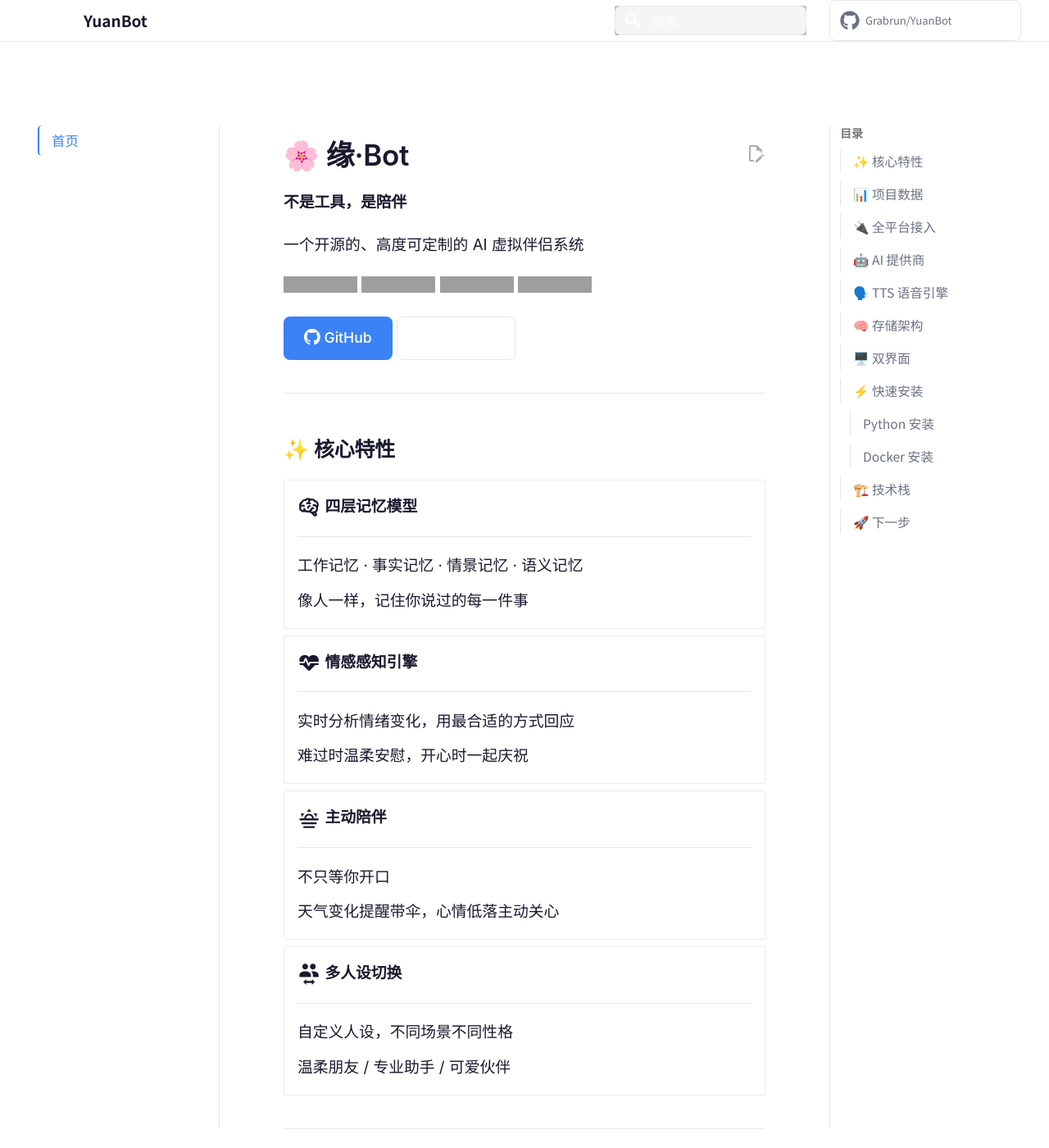
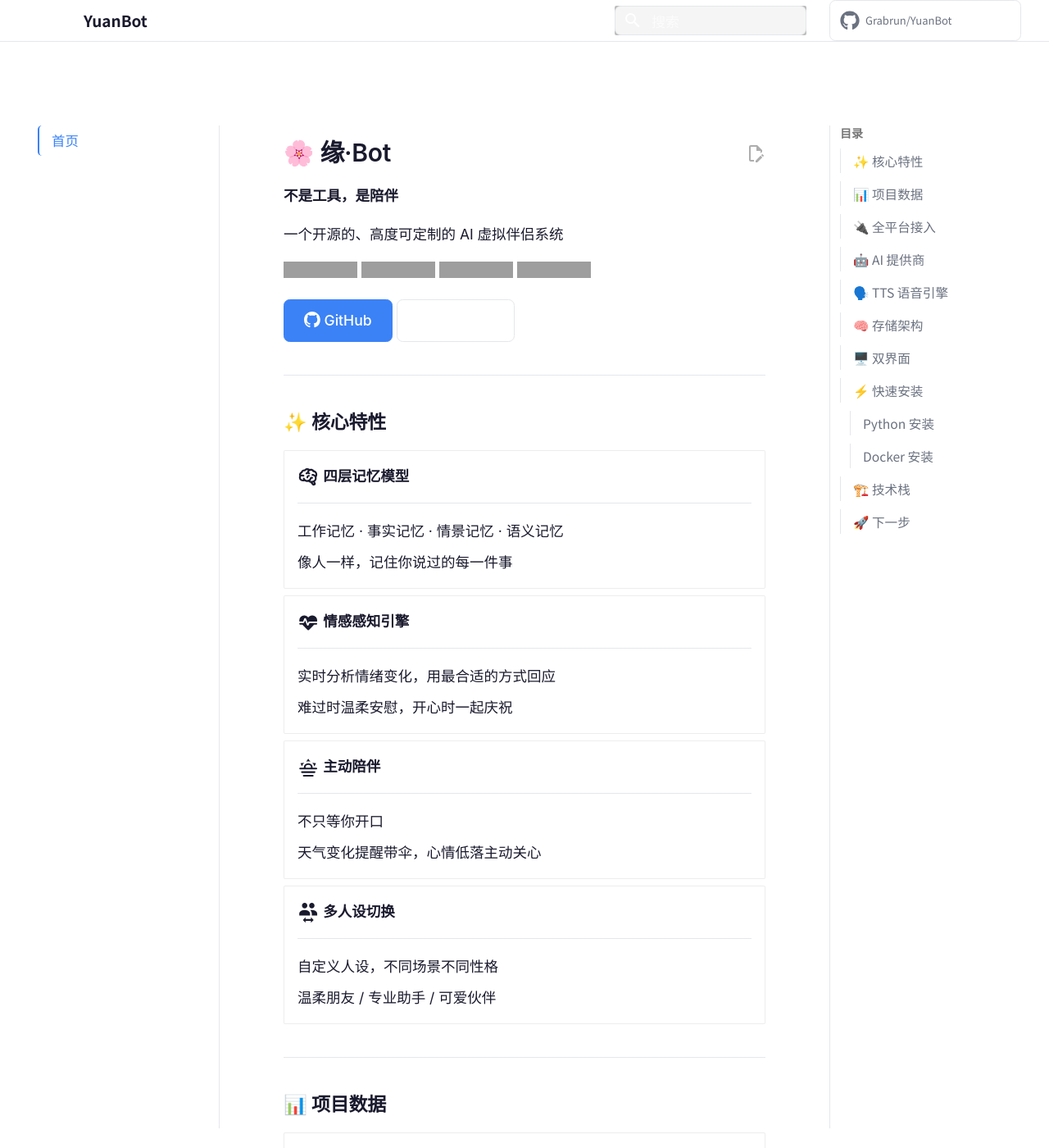
Before and after one commit to Grabrun/YuanBot, an MkDocs documentation site: the page built from docs/index.md, in a window 1280 px wide and 1400 px high. Shown: the whole window at 82% size. Built offline with MkDocs 1.6.1 and Material for MkDocs 9.7.7, drawn with Linux system fonts in a browser that asks for light colours; comment, search, counter and statistics services are not loaded; grey boxes are pictures that could not be loaded.

Commit message:
fix: 字体缩小 + 侧边栏文字加深避免与背景混色
- 全局字体 0.94rem → 0.875rem
- h1 1.75rem → 1.5rem, h2 1.25rem → 1.15rem, h3 1.05rem → 0.95rem
- 侧边栏文字 #6b7280 → #374151 (更黑)
- 分类标题 #1a1a2e → #111827 (更深)

```diff
--- a/docs/stylesheets/extra.css
+++ b/docs/stylesheets/extra.css
@@ -42,8 +42,8 @@
 /* ── 全局排版 ──────────────────────────────── */
 .md-typeset {
   font-family: -apple-system, BlinkMacSystemFont, "Segoe UI", "Noto Sans SC", "PingFang SC", "Helvetica Neue", sans-serif;
-  font-size: 0.94rem;
-  line-height: 1.75;
+  font-size: 0.875rem;
+  line-height: 1.7;
   color: var(--text-primary);
 }
 
@@ -75,7 +75,7 @@
 }
 
 .md-sidebar--primary .md-nav__link {
-  color: var(--text-secondary);
+  color: #374151;
   font-size: 0.82rem;
   font-weight: 400;
   padding: 0.4rem 0.75rem;
@@ -97,7 +97,7 @@
 }
 
 .md-sidebar--primary .md-nav__item--nested > .md-nav__link {
-  color: var(--text-primary);
+  color: #111827;
   font-size: 0.82rem;
   font-weight: 600;
   text-transform: none;
@@ -141,10 +141,10 @@
   padding: 1.5rem 2.5rem 3rem;
 }
 
-/* ── 标题 — 黑色细体 ──────────────────────── */
+/* ── 标题 — 紧凑尺寸 ─────────────────────── */
 .md-typeset h1 {
   font-weight: 600;
-  font-size: 1.75rem;
+  font-size: 1.5rem;
   color: var(--text-primary);
   border-bottom: none;
   padding-bottom: 0;
@@ -154,18 +154,18 @@
 
 .md-typeset h2 {
   font-weight: 600;
-  font-size: 1.25rem;
+  font-size: 1.15rem;
   color: var(--text-primary);
-  margin-top: 2.5rem;
+  margin-top: 2rem;
   padding-bottom: 0;
   border-bottom: none;
 }
 
 .md-typeset h3 {
   font-weight: 600;
-  font-size: 1.05rem;
+  font-size: 0.95rem;
   color: var(--text-primary);
-  margin-top: 2rem;
+  margin-top: 1.5rem;
 }
 
 .md-typeset h4, .md-typeset h5, .md-typeset h6 {
```
